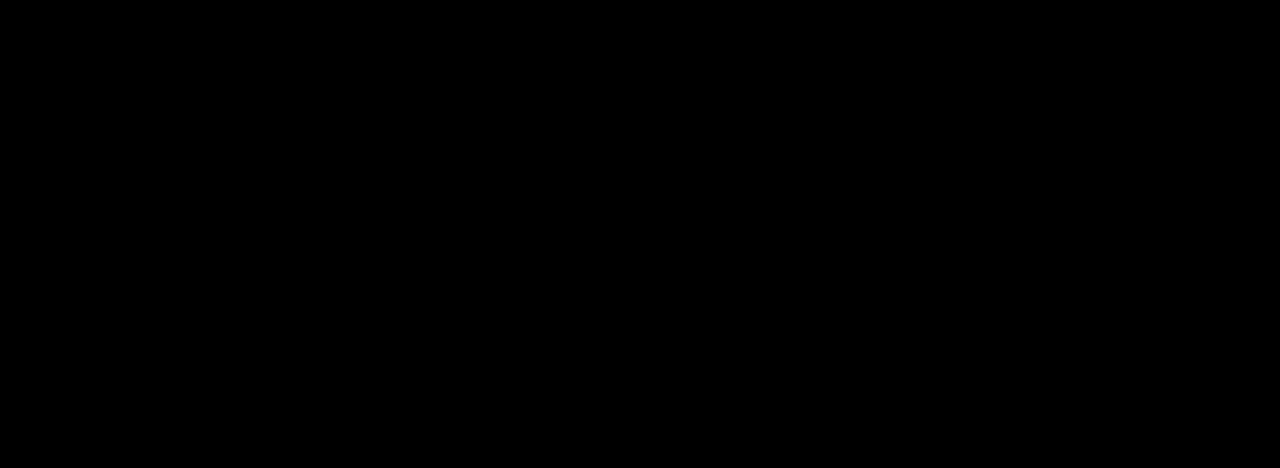
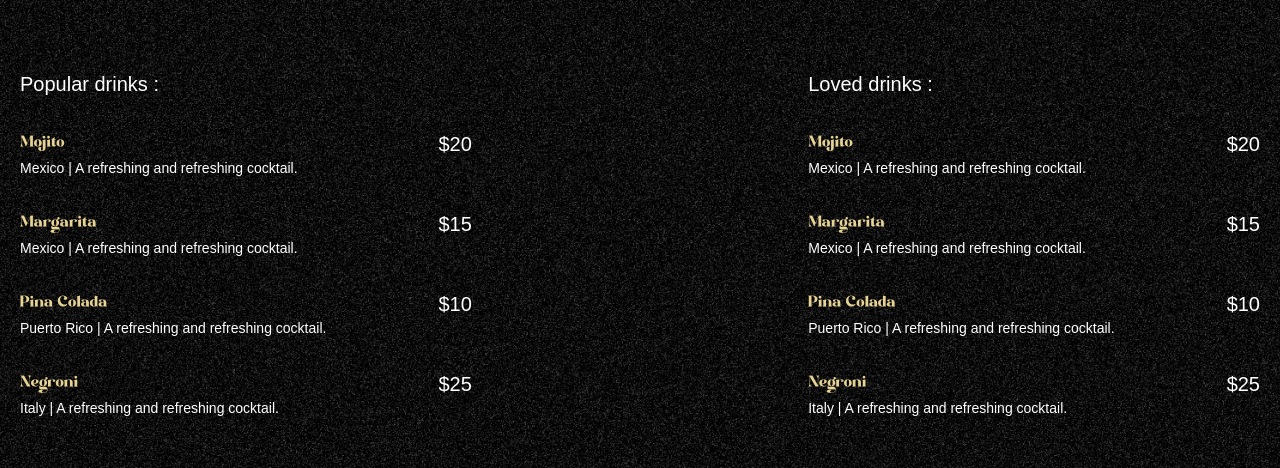
Before and after one commit to AlveeGit/animated-site-react, a React (Vite) app: page / in a window 1280 px wide. Shown: the part 890-1358 px from the top of the page. Built offline with nearby package versions, Linux system fonts and the light colour scheme; a web font is replaced by a local one.

Commit message:
added cocktails section with animation

```diff
--- a/constants/index.js
+++ b/constants/index.js
@@ -4,3 +4,30 @@
   { id: "menu", title: "Menu" },
   { id: "contact", title: "Contact" },
 ];
+
+export const cocktailLists = [
+  {
+    name: "Mojito",
+    country: "Mexico",
+    details: "A refreshing and refreshing cocktail.",
+    price: "$20",
+  },
+  {
+    name: "Margarita",
+    country: "Mexico",
+    details: "A refreshing and refreshing cocktail.",
+    price: "$15",
+  },
+  {
+    name: "Pina Colada",
+    country: "Puerto Rico",
+    details: "A refreshing and refreshing cocktail.",
+    price: "$10",
+  },
+  {
+    name: "Negroni",
+    country: "Italy",
+    details: "A refreshing and refreshing cocktail.",
+    price: "$25",
+  },
+];
--- a/src/App.jsx
+++ b/src/App.jsx
@@ -3,6 +3,7 @@
 
 import Navbar from "./components/Navbar";
 import Hero from "./components/Hero";
+import Cocktails from "./components/Cocktails";
 
 gsap.registerPlugin(ScrollTrigger, SplitText);
 
@@ -11,7 +12,7 @@
     <main>
       <Navbar />
       <Hero />
-      <div className="h-dvh bg-black"></div>
+      <Cocktails />
     </main>
   );
 };
--- /dev/null
+++ b/src/components/Cocktails.jsx
@@ -0,0 +1,72 @@
+import { cocktailLists } from "../../constants";
+import { useGSAP } from "@gsap/react";
+import gsap from "gsap";
+
+const Cocktails = () => {
+  useGSAP(() => {
+    // Parallax Effect
+    const parallaxTimeline = gsap.timeline({
+      scrollTrigger: {
+        trigger: "#cocktails",
+        start: "top 30%",
+        end: "bottom top",
+        scrub: true,
+      },
+    });
+
+    parallaxTimeline.from("#c-left-leaf", { x: -100, y: 100 });
+    parallaxTimeline.from("#c-right-leaf", { x: 100, y: 100 });
+  }, []);
+  return (
+    <section id="cocktails" className="noisy">
+      <img
+        src="/images/cocktail-left-leaf.png"
+        alt="cocktails-left-leaf"
+        id="c-left-leaf"
+      />
+
+      <img
+        src="/images/cocktail-right-leaf.png"
+        alt="cocktails-right-leaf"
+        id="c-right-leaf"
+      />
+
+      <div className="list">
+        <div className="popular">
+          <h2>Popular drinks : </h2>
+          <ul>
+            {cocktailLists.map(({ name, country, details, price }) => (
+              <li key={name}>
+                <div className="md:me-28">
+                  <h3>{name}</h3>
+                  <p>
+                    {country} | {details}
+                  </p>
+                </div>
+                <span>{price}</span>
+              </li>
+            ))}
+          </ul>
+        </div>
+        <div className="loved">
+          <h2>Loved drinks : </h2>
+          <ul>
+            {cocktailLists.map(({ name, country, details, price }) => (
+              <li key={name}>
+                <div className="me-28">
+                  <h3>{name}</h3>
+                  <p>
+                    {country} | {details}
+                  </p>
+                </div>
+                <span>{price}</span>
+              </li>
+            ))}
+          </ul>
+        </div>
+      </div>
+    </section>
+  );
+};
+
+export default Cocktails;
--- /dev/null
+++ b/src/components/Test.jsx
@@ -0,0 +1,8 @@
+
+const Test = () => {
+  return (
+    <div>Test</div>
+  )
+}
+
+export default Test
--- a/src/index.css
+++ b/src/index.css
@@ -135,4 +135,52 @@
   video {
     @apply w-full md:h-[80%] h-1/2 absolute bottom-0 left-0 md:object-contain object-bottom object-cover;
   }
+
+  #cocktails {
+    @apply relative min-h-dvh w-full overflow-hidden;
+
+    #c-left-leaf {
+      @apply absolute left-0 md:bottom-0 md:top-auto -top-20 md:w-fit w-1/3;
+    }
+
+    #c-right-leaf {
+      @apply absolute right-0 md:bottom-0 md:top-auto -top-20 md:w-fit w-1/3;
+    }
+
+    .list {
+      @apply container mx-auto relative z-10 flex md:flex-row flex-col justify-between items-start gap-20 pt-40 2xl:px-0 px-5;
+
+      .popular {
+        @apply space-y-8 w-full md:w-fit;
+      }
+
+      .loved {
+        @apply space-y-8 w-full md:w-fit pb-20 md:pb-0;
+      }
+
+      h2 {
+        @apply text-xl font-medium;
+      }
+
+      ul {
+        @apply space-y-8;
+
+        li {
+          @apply flex justify-between items-start;
+
+          h3 {
+            @apply font-modern-negra 2xl:text-3xl text-xl text-yellow;
+          }
+
+          p {
+            @apply text-sm;
+          }
+
+          span {
+            @apply text-xl font-medium;
+          }
+        }
+      }
+    }
+  }
 }
```
